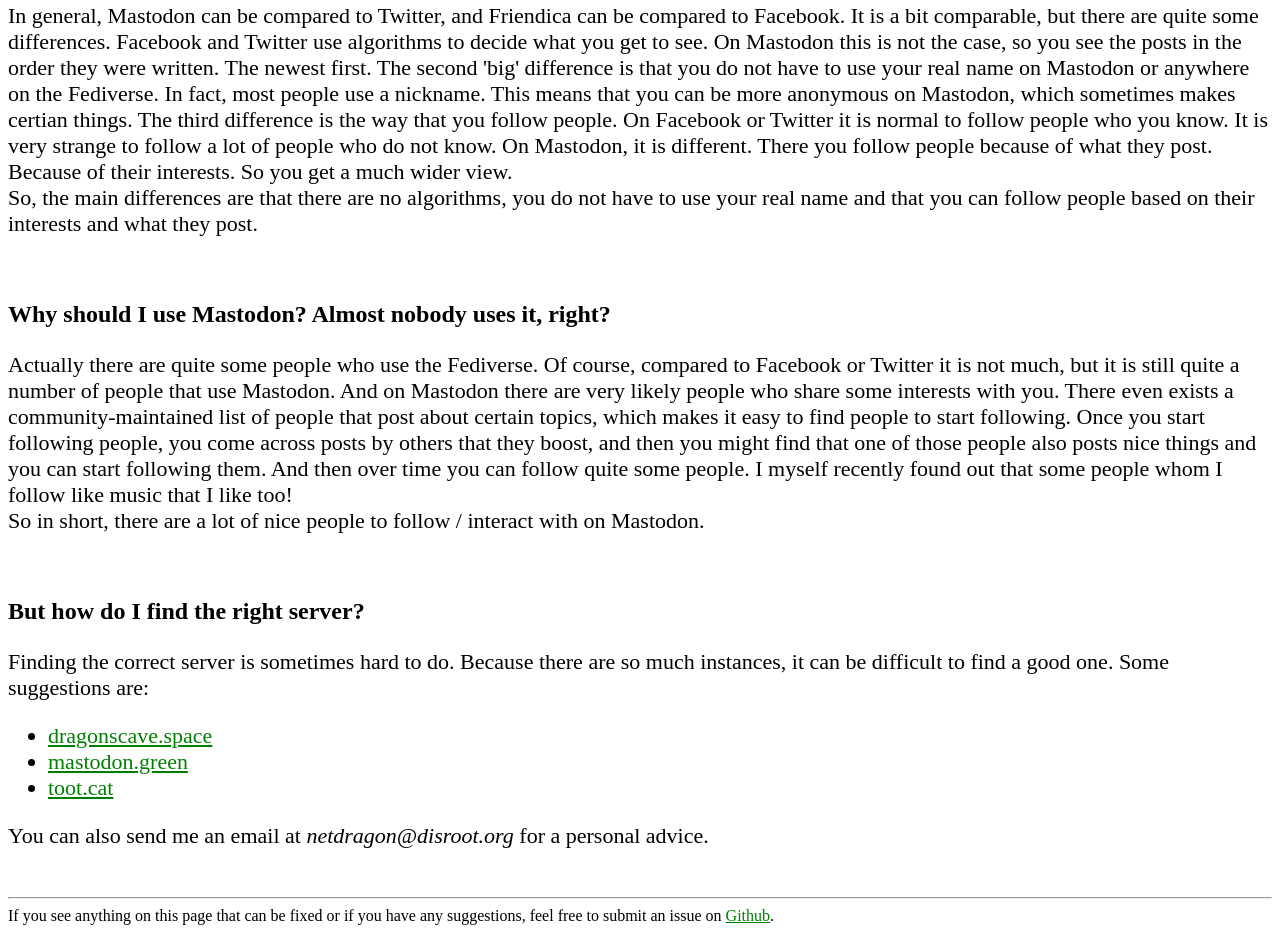
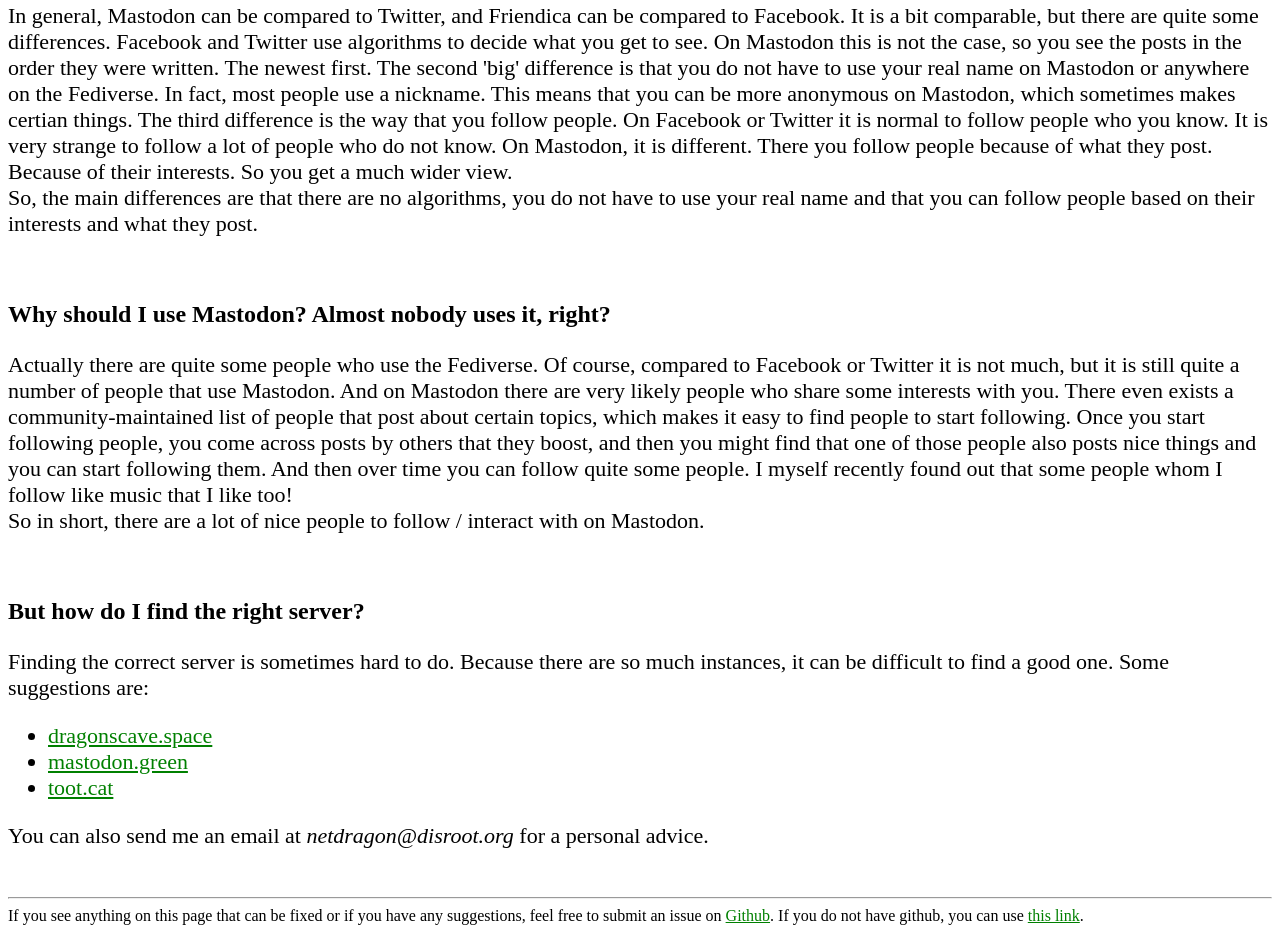
Before and after one commit to PrivacyDragon/Mastodon-Facebook, a plain HTML site: page index.html in a window 1280 px wide. Shown: the part 1242-2175 px from the top of the page. Drawn offline with Linux system fonts and the light colour scheme.

Commit message:
Update index.html

```diff
--- a/index.html
+++ b/index.html
@@ -88,7 +88,7 @@
 	<p>You can also send me an email at <i>netdragon@disroot.org</i> for a personal advice.</p>
 	</br>
 	<hr>
-	If you see anything on this page that can be fixed or if you have any suggestions, feel free to submit an issue on <a href="https://github.com/PrivacyDragon/Mastodon-Facebook/issues" target="_blank">Github</a>.<!-- If you do not have github, you can use this link.!-->
+	If you see anything on this page that can be fixed or if you have any suggestions, feel free to submit an issue on <a href="https://github.com/PrivacyDragon/Mastodon-Facebook/issues" target="_blank">Github</a>. If you do not have github, you can use <a href="https://gitreports.com/issue/PrivacyDragon/Mastodon-Facebook" target="_blank">this link</a>.
   <script type="text/javascript">
 		function light() {
 			document.body.style = "color: #000000 !important; background-color: #eff0f1 !important;";
```
